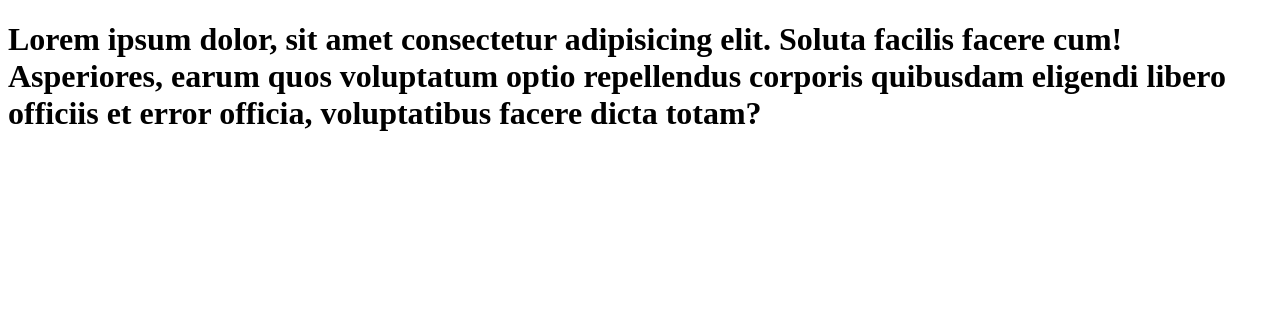
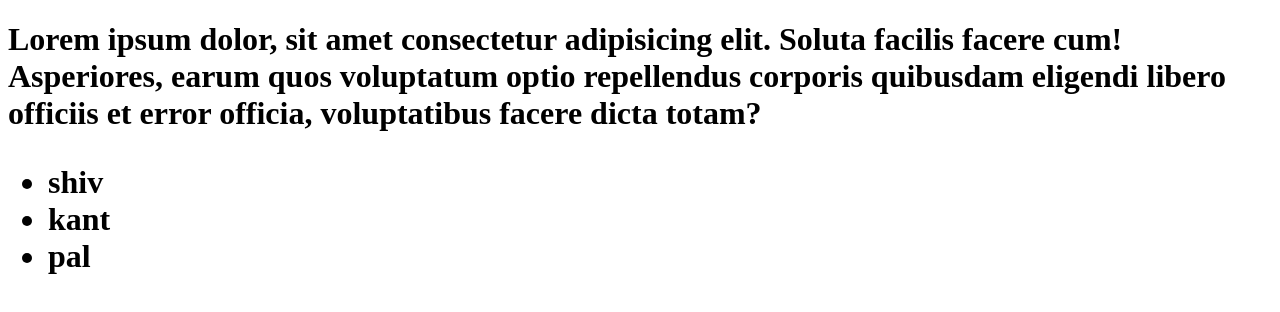
Before and after one commit to shivkantx/learn-git, a plain HTML site: page index.html in a window 1280 px wide. Drawn offline with Linux system fonts and the light colour scheme.

Commit message:
added a list

```diff
--- a/index.html
+++ b/index.html
@@ -11,6 +11,11 @@
       facere cum! Asperiores, earum quos voluptatum optio repellendus corporis
       quibusdam eligendi libero officiis et error officia, voluptatibus facere
       dicta totam?
+      <ul>
+        <li>shiv</li>
+        <li>kant</li>
+        <li>pal</li>
+      </ul>
     </h1>
   </body>
 </html>
```
